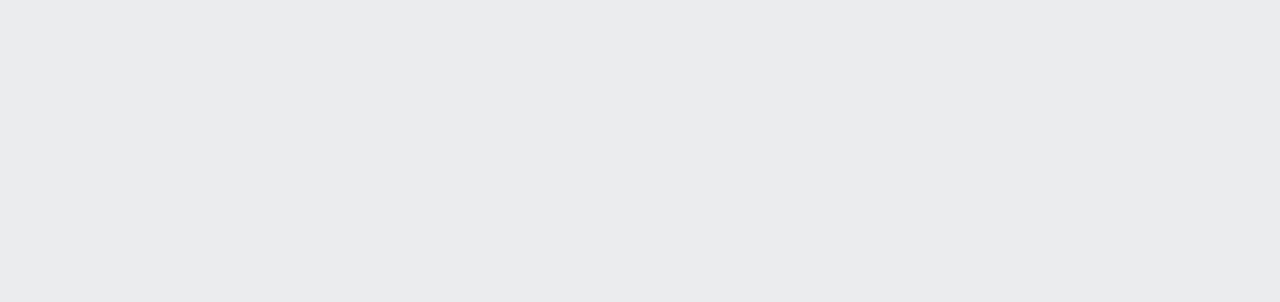
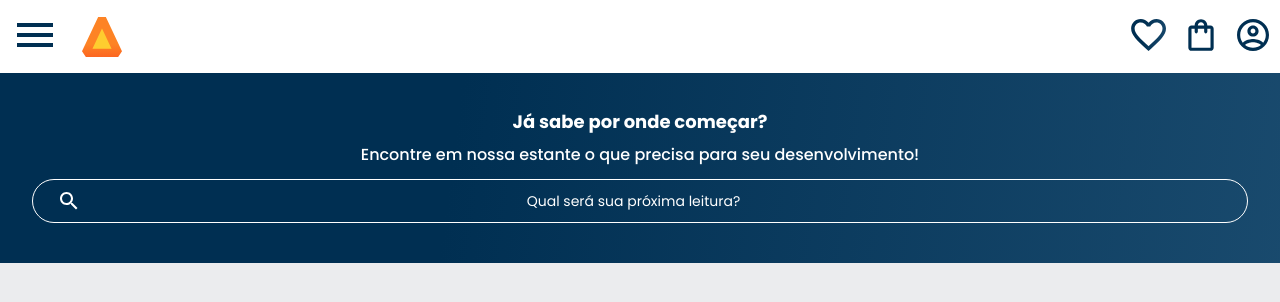
Before and after one commit to LordSpezia/Mobile-first, a plain HTML site: page index.html in a window 1280 px wide. Drawn offline with Linux system fonts and the light colour scheme.

Commit message:
menu pronto
menu superior pronto e primeiro banner pronto

```diff
--- a/index.html
+++ b/index.html
@@ -4,10 +4,51 @@
     <meta charset="UTF-8">
     <meta http-equiv="X-UA-Compatible" content="IE=edge">
     <meta name="viewport" content="width=device-width, initial-scale=1.0">
+    <link rel="stylesheet" href="./styles/reset.css">
+    <link rel="preconnect" href="https://fonts.googleapis.com">
+    <link rel="preconnect" href="https://fonts.gstatic.com" crossorigin>
+    <link href="https://fonts.googleapis.com/css2?family=Poppins:wght@300;400;500;700&display=swap" rel="stylesheet">
     <link rel="stylesheet" href="./styles/styles.css">
     <title>AluraBooks</title>
 </head>
 <body>
+    <header class="cabecalho">
+        <div class="container">
+            <input type="checkbox" id="menu" class="container__botao">
+            <label for="menu">
+                <span class="cabecalho__menu-hamburguer container__imagem"></span>
+            </label>
+            <ul class="lista-menu">
+                <li class="lista-menu__titulo">Categorias</li>
+                <li class="lista-menu__itens">
+                    <a href="#" class="lista-menu__link">Programação</a>
+                </li>
+                <li class="lista-menu__itens">
+                    <a href="#" class="lista-menu__link">Front-end</a>
+                </li>
+                <li class="lista-menu__itens">
+                    <a href="#" class="lista-menu__link">Infraestrutura</a>
+                </li>
+                <li class="lista-menu__itens">
+                    <a href="#" class="lista-menu__link">Business</a>
+                </li>
+                <li class="lista-menu__itens">
+                    <a href="#" class="lista-menu__link">Design & ux</a>
+                </li>
+            </ul>
+            <img src="./assets/Logo.svg" alt="Logo AluraBooks" class="container__imagem">
+        </div>
+        <div class="container">
+            <a href="#"><img src="./assets/Favoritos.svg" alt="Meus Favoritos" class="container__imagem"></a>
+            <a href="#"><img src="./assets/Compras.svg" alt="Carrinho de Compras" class="container__imagem"></a>
+            <a href="#"><img src="./assets/Usuário.svg" alt="Meu perfil" class="container__imagem"></a>
+        </div>
+    </header>
+    <section class="banner">
+        <h2 class="banner__titulo">Já sabe por onde começar?</h2>
+        <p class="banner__texto">Encontre em nossa estante o que precisa para seu desenvolvimento!</p>
+        <input type="search" class="banner__pesquisa" placeholder="Qual será sua próxima leitura?">
+    </section>
 
 </body>
 </html>
--- /dev/null
+++ b/styles/banner.css
@@ -0,0 +1,36 @@
+.banner {
+    background: var(--azul-degrade);
+    color: var(--branco);
+    text-align: center;
+    padding: 2.5em 2em;
+}
+
+.banner__titulo {
+    font-size: 18px;
+    font-weight: 700;
+}
+
+.banner__texto {
+    font-weight: 500;
+    margin: 1em 0;
+}
+
+.banner__pesquisa {
+    background-color: transparent;
+    border: 1px solid var(--branco);
+    color: var(--branco);
+    border-radius: 24px;
+    padding: 1em;
+    width: 100%;
+}
+
+.banner__pesquisa::placeholder {
+    font-family: var(--fonte-principal);
+    font-size: 14px;
+    font-weight: 400;
+    text-align: center;
+    color: var(--branco);
+    background: url("../assets/lupa.svg") no-repeat;
+    background-position: 1em;
+
+}
--- /dev/null
+++ b/styles/header.css
@@ -0,0 +1,59 @@
+.cabecalho__menu-hamburguer {
+    width: 48px;
+    height: 48px;
+    background-image: url("../assets/Menu.svg");
+    background-repeat: no-repeat;
+    background-position: center;
+    display: inline-block;
+}
+
+.cabecalho {
+    background-color: var(--branco);
+    display: flex;
+    justify-content: space-between;
+    align-items: center;
+    position: relative;
+}
+.container {
+    display: flex;
+    align-items: center;
+}
+
+.container__imagem {
+    padding: 0.7em;
+}
+
+.lista-menu {
+    display: none;
+    position: absolute;
+    top: 100%;
+    width: 65vw;
+}
+
+.container__botao:checked~.lista-menu {
+    display: block;
+}
+
+.lista-menu__titulo,
+.lista-menu__itens {
+    padding: 1em;
+    background-color: var(--branco);
+}
+
+.lista-menu__titulo{
+    color: var(--laranja);
+    font-weight: 700;
+
+}
+
+.lista-menu__link {
+    background: var(--azul-degrade);
+    -webkit-background-clip: text;
+    -webkit-text-fill-color: transparent;
+    background-clip: text;
+    text-transform: uppercase;
+}
+
+.container__botao {
+    display: none;
+}
--- /dev/null
+++ b/styles/reset.css
@@ -0,0 +1,48 @@
+/* http://meyerweb.com/eric/tools/css/reset/
+   v2.0 | 20110126
+   License: none (public domain)
+*/
+
+html, body, div, span, applet, object, iframe,
+h1, h2, h3, h4, h5, h6, p, blockquote, pre,
+a, abbr, acronym, address, big, cite, code,
+del, dfn, em, img, ins, kbd, q, s, samp,
+small, strike, strong, sub, sup, tt, var,
+b, u, i, center,
+dl, dt, dd, ol, ul, li,
+fieldset, form, label, legend,
+table, caption, tbody, tfoot, thead, tr, th, td,
+article, aside, canvas, details, embed,
+figure, figcaption, footer, header, hgroup,
+menu, nav, output, ruby, section, summary,
+time, mark, audio, video {
+	margin: 0;
+	padding: 0;
+	border: 0;
+	font-size: 100%;
+	font: inherit;
+	vertical-align: baseline;
+}
+/* HTML5 display-role reset for older browsers */
+article, aside, details, figcaption, figure,
+footer, header, hgroup, menu, nav, section {
+	display: block;
+}
+body {
+	line-height: 1;
+}
+ol, ul {
+	list-style: none;
+}
+blockquote, q {
+	quotes: none;
+}
+blockquote:before, blockquote:after,
+q:before, q:after {
+	content: '';
+	content: none;
+}
+table {
+	border-collapse: collapse;
+	border-spacing: 0;
+}
--- a/styles/styles.css
+++ b/styles/styles.css
@@ -1,8 +1,17 @@
+@import url("/styles/header.css");
+@import url("/styles/banner.css");
+
 :root {
---cor-de-fundo: #EBECEE;
+    --cor-de-fundo: #EBECEE;
+    --branco: #FFFFFF;
+    --laranja: #EB9B00;
+    --azul-degrade: linear-gradient(97.54deg, #002F52 35.49%, #326589 165.37%);
+    --fonte-principal: "Poppins";
+    }
 
-}
-
-body {
-    background-color: var(--cor-de-fundo);
-}
+    body {
+        background-color: var(--cor-de-fundo);
+        font-family: var(--fonte-principal);
+        font-size: 16px;
+        font-weight: 400;
+    }
```
Also changed, not shown: assets/Compras.svg (added), assets/Favoritos.svg (added), assets/Logo.svg (added), assets/Menu.svg (added), assets/Usuário.svg (added), assets/lupa.svg (added).
